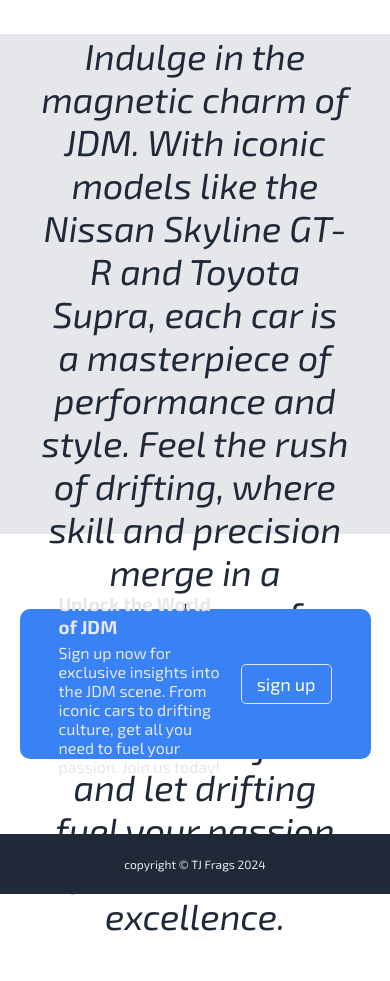
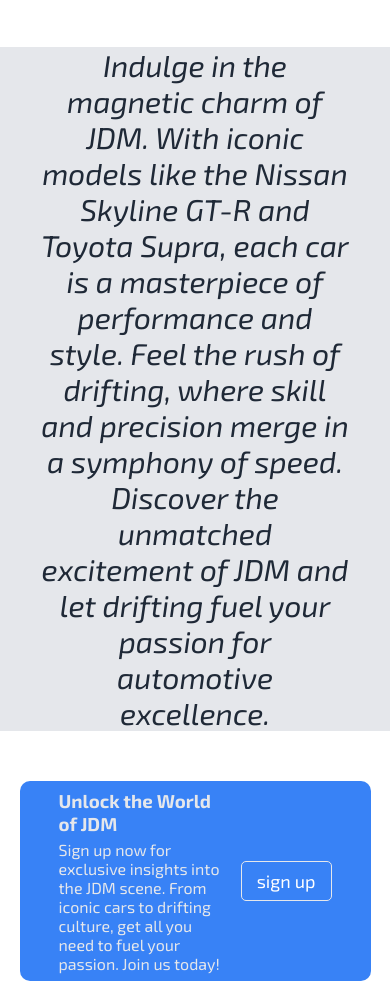
Before and after one commit to TJFrags/landing-page, a plain HTML site: page index.html in a window 390 px wide. Shown: the part 2938-3919 px from the top of the page. Before the commit the page ends 3875 px from the top, so only its background shows below. Drawn offline with Linux system fonts and the light colour scheme.

Commit message:
Made site more mobile friendly. Adjjusted sizes of info-class and extra-info with @media

```diff
--- a/style.css
+++ b/style.css
@@ -2,6 +2,8 @@ body{
     margin: 0;
     padding: 0;
     font-family: "Exo 2", sans-serif;
+    display: flex;
+    flex-direction: column;
 }
 
 .header{
@@ -110,6 +112,8 @@ img{height: 100%;
 }
 
 .info{
+    flex-grow: 1;
+    flex-basis: 0;
     display: flex;
     flex-direction: column;
     gap: 20px;
@@ -150,6 +154,8 @@ img{height: 100%;
 }
 
 .extra-info{
+    flex-grow: 1;
+    flex-basis: 0;
     display: flex;
     width: 100%;
     height: 300px;
@@ -217,6 +223,9 @@ img{height: 100%;
 }
 
 @media  screen and (max-width: 800px) {
+    .body{
+        gap: 20px;
+    }
     .header{height: 850px;}
 
     .hero{
@@ -237,11 +246,18 @@ img{height: 100%;
     }
 
     .info-card{
-        width: 50%;
+        width: 90%;
+    }
 
+    .extra-info p{
+        font-size: 30px;
     }
 
     .extra-info{
-        height: 500px;
+        height: 800px;
+    }
+
+    .cto-row{
+        height: 200px;
     }
 }
```
